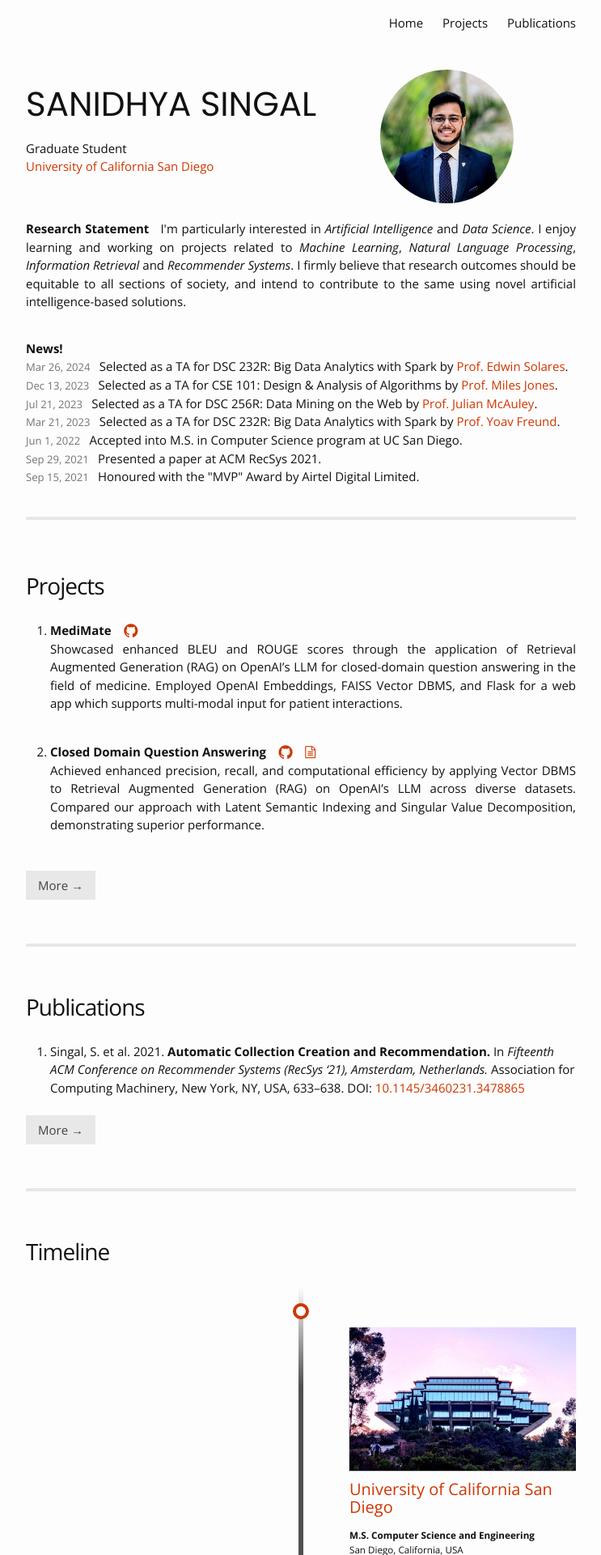
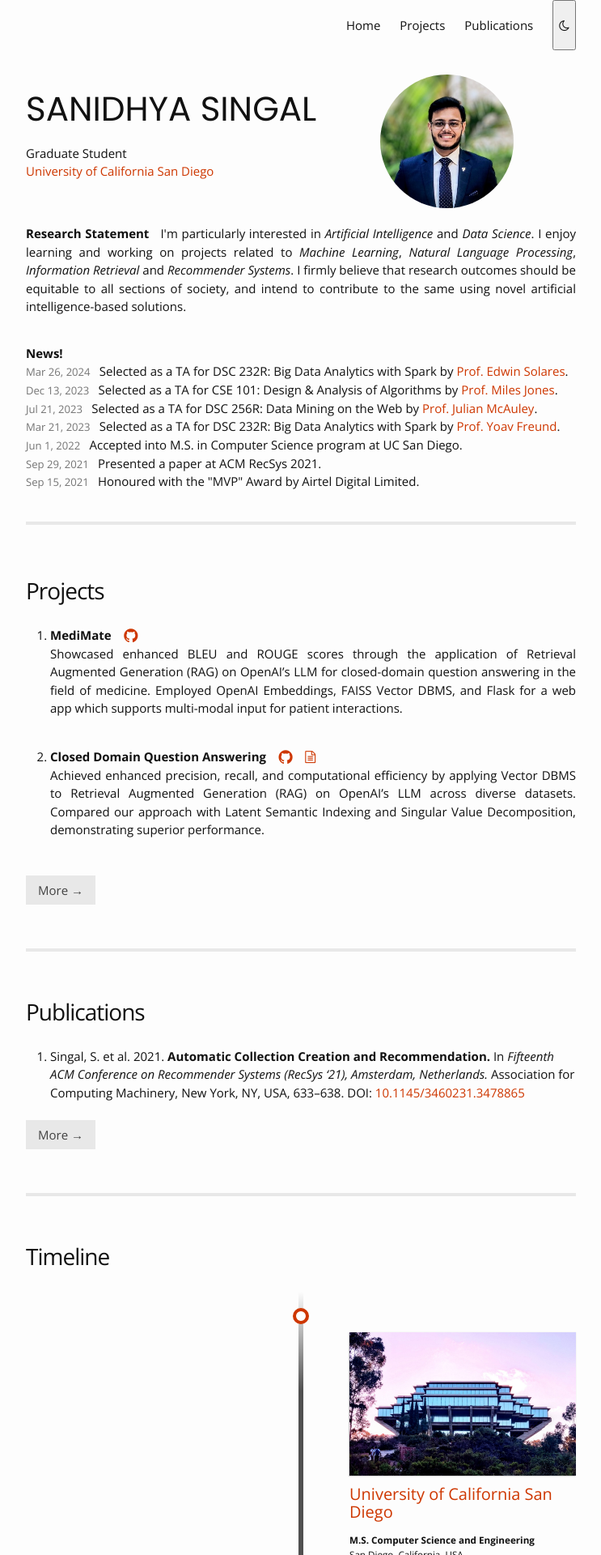
Before and after one commit to sayhitosandy/sayhitosandy.github.io, a Jekyll site: the page built from index.html, in a window 1280 px wide. Shown: the top 1920 px of the page at 81% size, without its empty margins (268-1011 px from the left). Built offline with Jekyll 4.4.1, drawn with Linux system fonts in a browser that asks for light colours; nearby versions of some CDN libraries; the list of posts is cut into pages by our own code; a style sheet for code colours, icons or effects is not loaded.

Commit message:
Add basic functionality

```diff
--- a/_includes/head.html
+++ b/_includes/head.html
@@ -18,6 +18,7 @@
     {% endif %}
 
     <!-- Custom CSS -->
+    <link rel="stylesheet" href="/assets/dark-theme.css" media="(prefers-color-scheme: dark)">
     <link rel="stylesheet" href="https://maxcdn.bootstrapcdn.com/bootstrap/3.3.7/css/bootstrap.min.css" integrity="sha384-BVYiiSIFeK1dGmJRAkycuHAHRg32OmUcww7on3RYdg4Va+PmSTsz/K68vbdEjh4u" crossorigin="anonymous">
     <!-- Icons -->
     <link rel="stylesheet" href="https://maxcdn.bootstrapcdn.com/font-awesome/4.5.0/css/font-awesome.min.css">
--- a/_includes/header.html
+++ b/_includes/header.html
@@ -14,6 +14,7 @@
                 <a class="page-link" href="{{ url }}" title="Go to {{ link.title | downcase }} page">{{ link.title }}</a>
             {% endfor %}
 
+            <button id="theme-toggle"><em class="fa fa-moon-o"></em></button>
         </nav>
 
     </div>
--- /dev/null
+++ b/assets/dark-theme.css
@@ -0,0 +1,5 @@
+/* Dark theme styles */
+.dark-theme {
+  background-color: #000;
+  color: #fff;
+}
--- a/index.html
+++ b/index.html
@@ -4,7 +4,6 @@
 # See: https://jekyllrb.com/docs/themes/#overriding-theme-defaults
 layout: home
 ---
-
 <div class="profile">
     <div class="row profile-block">
         <div class="col-md-7 vcenter">
@@ -84,3 +83,29 @@
     <hr/>
     <br/>
 </div>
+
+<script>
+    document.getElementById('theme-toggle').addEventListener('click', function() {
+        // Apply to other elements as needed
+        document.querySelector('.site-header').classList.toggle('dark-theme');
+        document.body.classList.toggle('dark-theme');
+        document.querySelector('.site-footer').classList.toggle('dark-theme');
+
+        // Save the theme preference in local storage
+        if (document.documentElement.classList.contains('dark-theme')) {
+            localStorage.setItem('theme', 'dark');
+        } else {
+            localStorage.setItem('theme', 'light');
+        }
+    });
+
+    // Check the user's theme preference from local storage
+    window.onload = function() {
+        const theme = localStorage.getItem('theme');
+        if (theme === 'dark') {
+            document.querySelector('.site-header').classList.add('dark-theme');
+            document.body.classList.add('dark-theme'); // Apply to <html> element
+            document.querySelector('.site-footer').classList.add('dark-theme');
+        }
+    };
+</script>
```
